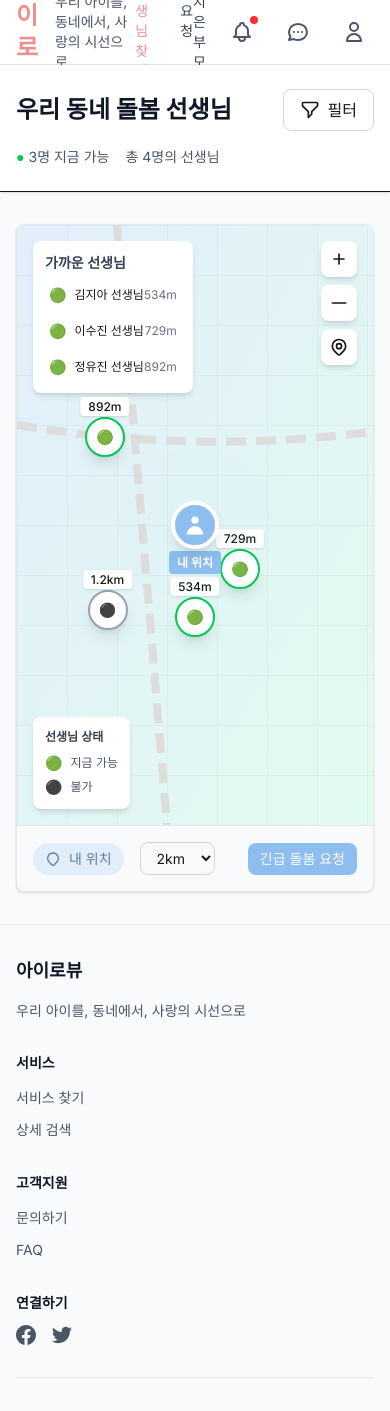
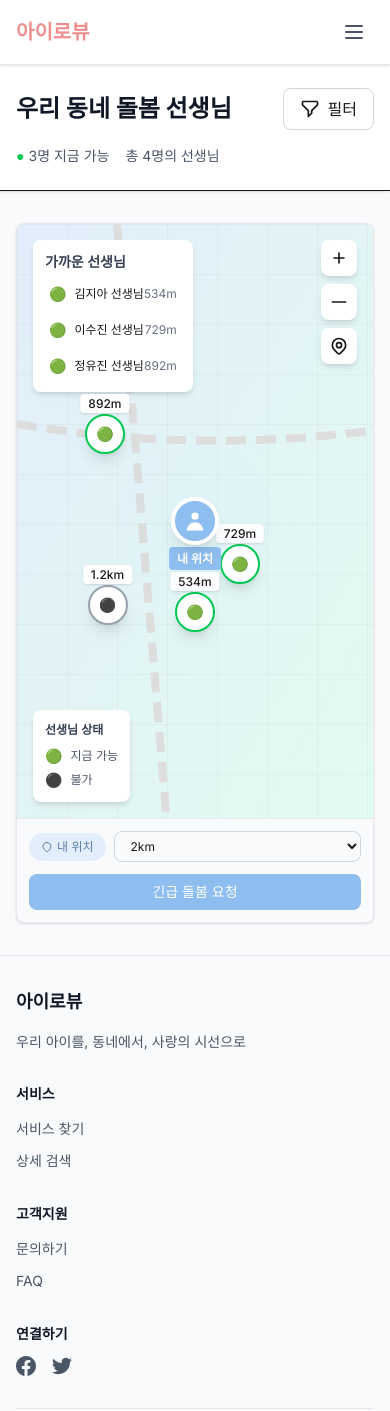
Before and after one commit to kitechoi/dolbom-caremap-fe, a Next.js app: page / in a window 390 px wide. Shown: the top 1411 px of the page. Built offline with nearby package versions, Linux system fonts and the light colour scheme.

Commit message:
모바일 반응형

```diff
--- a/src/app/layout.tsx
+++ b/src/app/layout.tsx
@@ -2,6 +2,7 @@ import type { Metadata } from "next";
 import { Inter } from "next/font/google";
 import "./globals.css";
 import { Header } from "@/components/layout/Header";
+import { MobileHeader } from "@/components/layout/MobileHeader";
 import { Footer } from "@/components/layout/Footer";
 
 const inter = Inter({ subsets: ["latin"] });
@@ -26,6 +27,7 @@ export default function RootLayout({
       <body className={`${inter.className} antialiased`}>
         <div className="min-h-screen flex flex-col">
           <Header />
+          <MobileHeader />
           <main className="flex-1">
             {children}
           </main>
--- a/src/app/page.tsx
+++ b/src/app/page.tsx
@@ -106,9 +106,9 @@ export default function HomePage() {
       {/* 메인 컨텐츠 영역 */}
       <div className="max-w-7xl mx-auto px-4 sm:px-6 lg:px-8 py-8">
         <div className="bg-white rounded-lg shadow-sm border border-gray-200 overflow-hidden">
-          <div className="flex h-[600px]">
+          <div className="flex flex-col lg:flex-row h-[calc(100vh-250px)] lg:h-[600px]">
             {/* 지도 영역 */}
-            <div className="flex-1 relative">
+            <div className="flex-1 relative min-h-[400px] lg:min-h-full">
               {isLoading ? (
                 <div className="absolute inset-0 flex items-center justify-center bg-gray-50">
                   <div className="text-center">
@@ -128,7 +128,7 @@ export default function HomePage() {
 
             {/* 선생님 프로필 사이드바 */}
             {selectedTeacher && (
-              <div className="w-[480px] bg-white border-l border-gray-200 overflow-y-auto">
+              <div className="w-full lg:w-[480px] bg-white border-t lg:border-t-0 lg:border-l border-gray-200 overflow-y-auto max-h-[300px] lg:max-h-full">
                 <TeacherProfile
                   teacher={selectedTeacher}
                   onContact={() => handleContact(selectedTeacher)}
@@ -139,16 +139,16 @@ export default function HomePage() {
           </div>
 
           {/* 하단 컨트롤 바 */}
-          <div className="bg-gray-50 border-t border-gray-200 p-4">
-            <div className="flex items-center justify-between">
-              <div className="flex items-center gap-4">
-                <button className="flex items-center gap-2 px-3 py-1.5 bg-[#E2EEFB] text-[#5A7FA5] rounded-full hover:bg-[#C1DDF7] text-sm">
-                  <svg className="w-4 h-4" fill="none" stroke="currentColor" viewBox="0 0 24 24">
+          <div className="bg-gray-50 border-t border-gray-200 p-3 lg:p-4">
+            <div className="flex flex-col sm:flex-row items-center justify-between gap-3">
+              <div className="flex items-center gap-2 lg:gap-4 w-full sm:w-auto">
+                <button className="flex items-center gap-1 lg:gap-2 px-3 py-1.5 bg-[#E2EEFB] text-[#5A7FA5] rounded-full hover:bg-[#C1DDF7] text-xs lg:text-sm">
+                  <svg className="w-3 h-3 lg:w-4 lg:h-4" fill="none" stroke="currentColor" viewBox="0 0 24 24">
                     <path strokeLinecap="round" strokeLinejoin="round" strokeWidth={2} d="M17.657 16.657L13.414 20.9a1.998 1.998 0 01-2.827 0l-4.244-4.243a8 8 0 1111.314 0z" />
                   </svg>
                   내 위치
                 </button>
-                <select className="px-3 py-1.5 border border-gray-300 rounded-lg text-sm focus:outline-none focus:border-[#8EBEEF]">
+                <select className="px-3 py-1.5 border border-gray-300 rounded-lg text-xs lg:text-sm focus:outline-none focus:border-[#8EBEEF] flex-1 sm:flex-none">
                   <option>2km</option>
                   <option>5km</option>
                 </select>
@@ -156,7 +156,7 @@ export default function HomePage() {
 
               <button
                 onClick={() => setShowRequestModal(true)}
-                className="px-3 py-1.5 text-sm bg-[#8EBEEF] text-white rounded-lg hover:bg-[#6BA5DC]">
+                className="w-full sm:w-auto px-4 py-2 text-sm bg-[#8EBEEF] text-white rounded-lg hover:bg-[#6BA5DC]">
                 긴급 돌봄 요청
               </button>
             </div>
--- a/src/app/teacher/home/page.tsx
+++ b/src/app/teacher/home/page.tsx
@@ -210,9 +210,9 @@ export default function TeacherHomePage() {
               </div>
             )}
 
-            <div className="bg-white rounded-lg shadow-md p-6">
-              <div className="flex justify-between items-center mb-4">
-                <h2 className="text-lg font-semibold">긴급 돌봄 요청</h2>
+            <div className="bg-white rounded-lg shadow-md p-4 lg:p-6">
+              <div className="flex justify-between items-center mb-3 lg:mb-4">
+                <h2 className="text-base lg:text-lg font-semibold">긴급 돌봄 요청</h2>
                 <select className="px-3 py-1 border rounded-lg text-sm">
                   <option>거리순</option>
                   <option>시간순</option>
--- a/src/components/layout/Header.tsx
+++ b/src/components/layout/Header.tsx
@@ -29,7 +29,7 @@ export const Header: React.FC = () => {
   ];
 
   return (
-    <header className="bg-white shadow-sm border-b border-gray-200">
+    <header className="hidden lg:block bg-white shadow-sm border-b border-gray-200">
       <div className="max-w-7xl mx-auto px-4 sm:px-6 lg:px-8">
         <div className="flex justify-between items-center h-16">
           <div className="flex items-center gap-4">
--- /dev/null
+++ b/src/components/layout/MobileHeader.tsx
@@ -0,0 +1,136 @@
+'use client';
+
+import React, { useState } from 'react';
+import Link from 'next/link';
+import { usePathname } from 'next/navigation';
+import { useUserStore } from '@/stores/userStore';
+
+export const MobileHeader: React.FC = () => {
+  const pathname = usePathname();
+  const { user } = useUserStore();
+  const [isMenuOpen, setIsMenuOpen] = useState(false);
+
+  // 페이지 타입 확인
+  const isTeacherPage = pathname?.startsWith('/teacher');
+  const isSignupPage = pathname?.includes('/signup');
+  const isLoginPage = pathname?.includes('/login');
+  const isAuthPage = isSignupPage || isLoginPage;
+
+  // 부모 네비게이션 아이템
+  const parentNavItems = [
+    { href: '/', label: '선생님 찾기' },
+    { href: '/parent/requests', label: '내 요청' },
+  ];
+
+  // 선생님 네비게이션 아이템
+  const teacherNavItems = [
+    { href: '/teacher/home', label: '홈' },
+  ];
+
+  const navItems = isTeacherPage ? teacherNavItems : parentNavItems;
+
+  return (
+    <>
+      <header className="lg:hidden bg-white shadow-sm border-b border-gray-200 fixed top-0 left-0 right-0 z-50">
+        <div className="px-4">
+          <div className="flex justify-between items-center h-16">
+            {/* 로고 */}
+            <Link href="/" className="flex items-center">
+              <span className="text-xl font-bold text-[#EF8E8E]">아이로뷰</span>
+            </Link>
+
+            {/* 모바일 메뉴 버튼 */}
+            {!isAuthPage && (
+              <button
+                onClick={() => setIsMenuOpen(!isMenuOpen)}
+                className="p-2 text-gray-600 hover:text-gray-900"
+              >
+                {isMenuOpen ? (
+                  <svg className="w-6 h-6" fill="none" stroke="currentColor" viewBox="0 0 24 24">
+                    <path strokeLinecap="round" strokeLinejoin="round" strokeWidth={2} d="M6 18L18 6M6 6l12 12" />
+                  </svg>
+                ) : (
+                  <svg className="w-6 h-6" fill="none" stroke="currentColor" viewBox="0 0 24 24">
+                    <path strokeLinecap="round" strokeLinejoin="round" strokeWidth={2} d="M4 6h16M4 12h16M4 18h16" />
+                  </svg>
+                )}
+              </button>
+            )}
+
+            {/* 인증 페이지 버튼 */}
+            {isAuthPage && (
+              <div className="flex items-center gap-2">
+                <Link
+                  href="/login"
+                  className="px-3 py-1.5 text-sm text-gray-700"
+                >
+                  로그인
+                </Link>
+                <Link
+                  href="/"
+                  className="px-3 py-1.5 text-sm bg-[#8EBEEF] text-white rounded-lg"
+                >
+                  둘러보기
+                </Link>
+              </div>
+            )}
+          </div>
+        </div>
+
+        {/* 모바일 메뉴 */}
+        {isMenuOpen && !isAuthPage && (
+          <div className="bg-white border-t border-gray-200">
+            <div className="px-4 py-3">
+              {/* 사용자 정보 */}
+              <div className="pb-3 mb-3 border-b border-gray-200">
+                <p className="text-sm font-medium text-gray-700">
+                  {isTeacherPage ? '김지아 선생님' : `${user?.name || '박지은'} 부모님`}
+                </p>
+              </div>
+
+              {/* 네비게이션 */}
+              <nav className="space-y-2">
+                {navItems.map((item) => (
+                  <Link
+                    key={item.href}
+                    href={item.href}
+                    onClick={() => setIsMenuOpen(false)}
+                    className={`block px-3 py-2 text-sm font-medium rounded-lg ${
+                      pathname === item.href
+                        ? 'bg-[#E2EEFB] text-[#5A7FA5]'
+                        : 'text-gray-700 hover:bg-gray-100'
+                    }`}
+                  >
+                    {item.label}
+                  </Link>
+                ))}
+              </nav>
+
+              {/* 액션 버튼들 */}
+              <div className="mt-4 pt-3 border-t border-gray-200 flex justify-around">
+                <button className="p-2 text-gray-600">
+                  <svg className="w-5 h-5" fill="none" stroke="currentColor" viewBox="0 0 24 24">
+                    <path strokeLinecap="round" strokeLinejoin="round" strokeWidth={2} d="M15 17h5l-1.405-1.405A2.032 2.032 0 0118 14.158V11a6.002 6.002 0 00-4-5.659V5a2 2 0 10-4 0v.341C7.67 6.165 6 8.388 6 11v3.159c0 .538-.214 1.055-.595 1.436L4 17h5m6 0v1a3 3 0 11-6 0v-1m6 0H9" />
+                  </svg>
+                </button>
+                <button className="p-2 text-gray-600">
+                  <svg className="w-5 h-5" fill="none" stroke="currentColor" viewBox="0 0 24 24">
+                    <path strokeLinecap="round" strokeLinejoin="round" strokeWidth={2} d="M8 12h.01M12 12h.01M16 12h.01M21 12c0 4.418-4.03 8-9 8a9.863 9.863 0 01-4.255-.949L3 20l1.395-3.72C3.512 15.042 3 13.574 3 12c0-4.418 4.03-8 9-8s9 3.582 9 8z" />
+                  </svg>
+                </button>
+                <button className="p-2 text-gray-600">
+                  <svg className="w-5 h-5" fill="none" stroke="currentColor" viewBox="0 0 24 24">
+                    <path strokeLinecap="round" strokeLinejoin="round" strokeWidth={2} d="M16 7a4 4 0 11-8 0 4 4 0 018 0zM12 14a7 7 0 00-7 7h14a7 7 0 00-7-7z" />
+                  </svg>
+                </button>
+              </div>
+            </div>
+          </div>
+        )}
+      </header>
+
+      {/* 헤더 높이만큼 패딩 추가 */}
+      <div className="lg:hidden h-16"></div>
+    </>
+  );
+};
```
Also changed, not shown: src/features/parent/components/RequestModal.tsx (+4 -4 lines).
